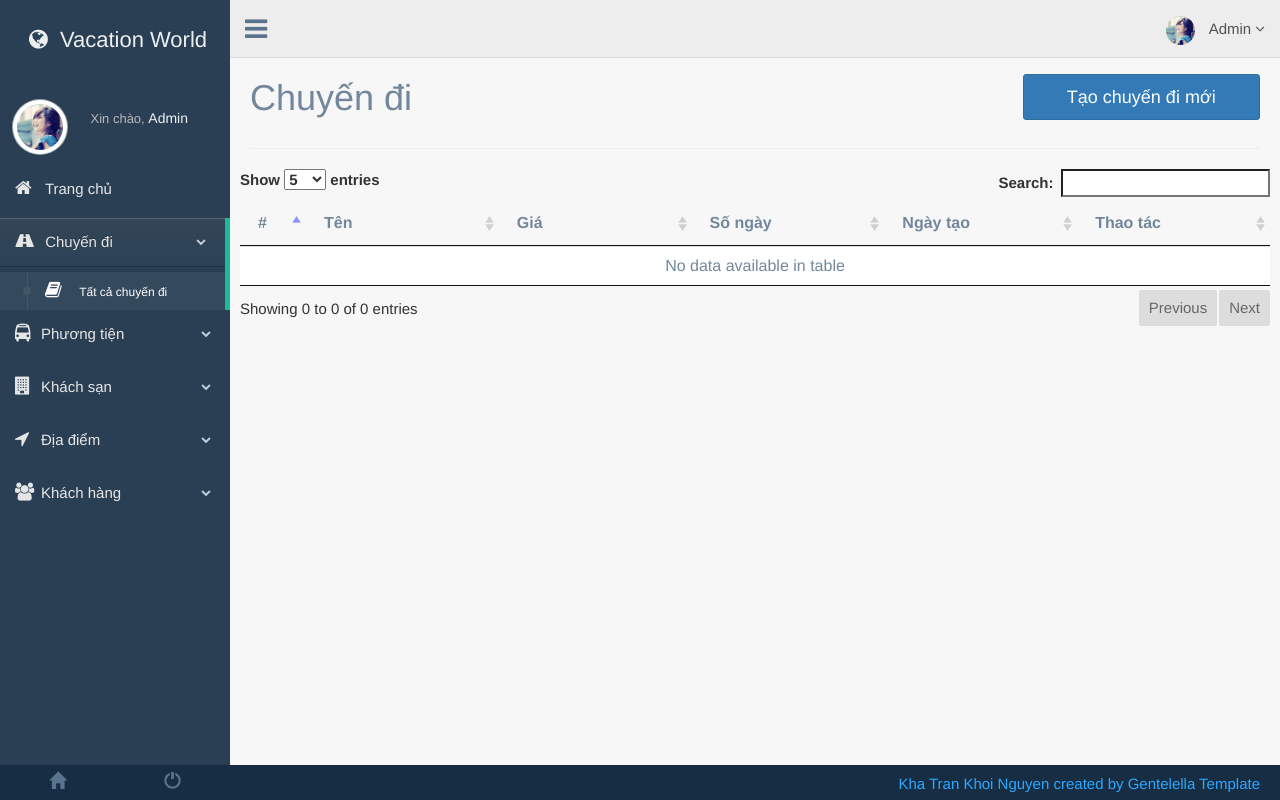
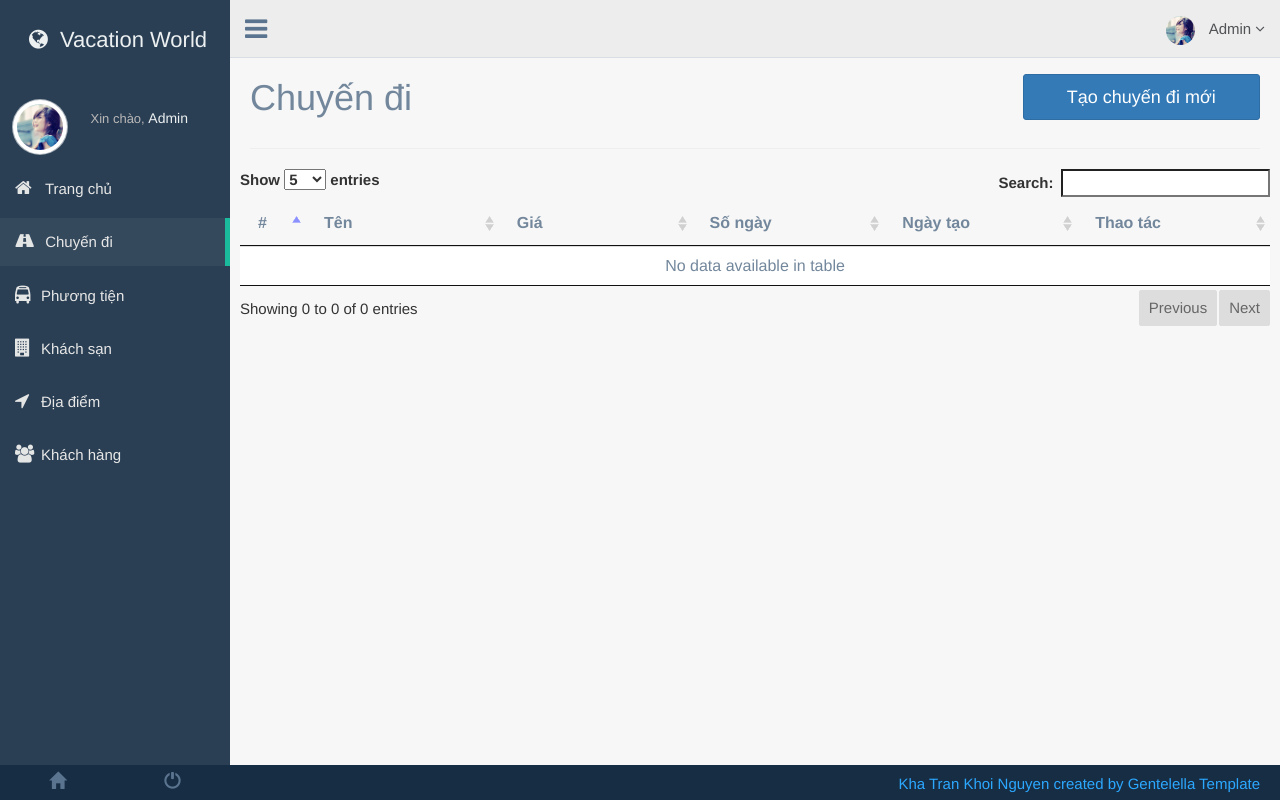
Before and after one commit to camduong/doan, a Laravel app: page /admin/tour in a window 1280 px wide. Run offline with Laravel 8, Linux system fonts and the light colour scheme; a user stored in the database is signed in; data comes from the database, SQL or seed files in the repository; data that the repository does not hold is empty; some libraries are stand-ins or nearby versions.

Commit message:
them nhiu

```diff
--- a/resources/views/partials/_ad-sidebar.blade.php
+++ b/resources/views/partials/_ad-sidebar.blade.php
@@ -15,34 +15,19 @@
 					<a href="{{ route('admin.dashboard') }}"><i class="fa fa-home"></i> Trang chủ </a>
 				</li>
 				<li>
-					<a><i class="fa fa-road"></i> Chuyến đi <span class="fa fa-chevron-down"></span></a>
-					<ul class="nav child_menu">
-						<li><a href="{{ route('tour.index') }}"><i class="fa fa-book" style="width:20%!important"></i>Tất cả chuyến đi</a></li>
-					</ul>
+					<a href="{{ route('tour.index') }}"><i class="fa fa-road"></i> Chuyến đi </a>
 				</li>
 				<li>
-					<a><i class="fa fa-bus"></i>Phương tiện<span class="fa fa-chevron-down"></span></a>
-					<ul class="nav child_menu">
-						<li><a href="{{ route('vehicle.index') }}"><i class="fa fa-book" style="width:20%!important"></i>Tất cả phương tiện</a></li>
-					</ul>
+					<a href="{{ route('vehicle.index') }}"><i class="fa fa-bus"></i>Phương tiện</span></a>
 				</li>
 				<li>
-					<a><i class="fa fa-building"></i>Khách sạn<span class="fa fa-chevron-down"></span></a>
-					<ul class="nav child_menu">
-						<li><a href="{{ route('hotel.index') }}"><i class="fa fa-book" style="width:20%!important"></i>Tất cả khách sạn</a></li>
-					</ul>
+					<a href="{{ route('hotel.index') }}"><i class="fa fa-building"></i>Khách sạn</a>
 				</li>
 				<li>
-					<a><i class="fa fa-location-arrow"></i>Địa điểm<span class="fa fa-chevron-down"></span></a>
-					<ul class="nav child_menu">
-						<li><a href="{{ route('location.index') }}"><i class="fa fa-book" style="width:20%!important"></i>Tất cả địa điểm</a></li>
-					</ul>
+					<a href="{{ route('location.index') }}"><i class="fa fa-location-arrow"></i>Địa điểm</a>
 				</li>
 				<li>
-					<a><i class="fa fa-users"></i>Khách hàng<span class="fa fa-chevron-down"></span></a>
-					<ul class="nav child_menu">
-						<li><a href="#"><i class="fa fa-book" style="width:20%!important"></i>Tất cả khách hàng</a></li>
-					</ul>
+					<a href="#"><i class="fa fa-users"></i>Khách hàng</a>
 				</li>
 			</ul>
 		</div>
--- a/resources/views/tour/index.blade.php
+++ b/resources/views/tour/index.blade.php
@@ -93,9 +93,6 @@
 								<div class="tab-pane" id="step3">
 									<div class="row">
 										<div class="col-sm-12">
-											{{ Form::label('day', 'Số ngày của chuyến đi:', ['class' => 'form-spacing-top']) }}
-											{{ Form::number('day', 0, ['class' => 'form-control', 'required' => '', 'min' => '0']) }}
-											<br>
 											{{ Form::label('detail', 'Chi tiết chuyến đi:', ['class' => 'form-spacing-top']) }}
 											{{ Form::textarea('detail', null, ['class' => 'form-control ckeditor', 'required', 'id' => 'detail', 'rows' => 10, 'cols' => 60, 'style' => 'margin:0 1% !important']) }}
 										</div>
```
